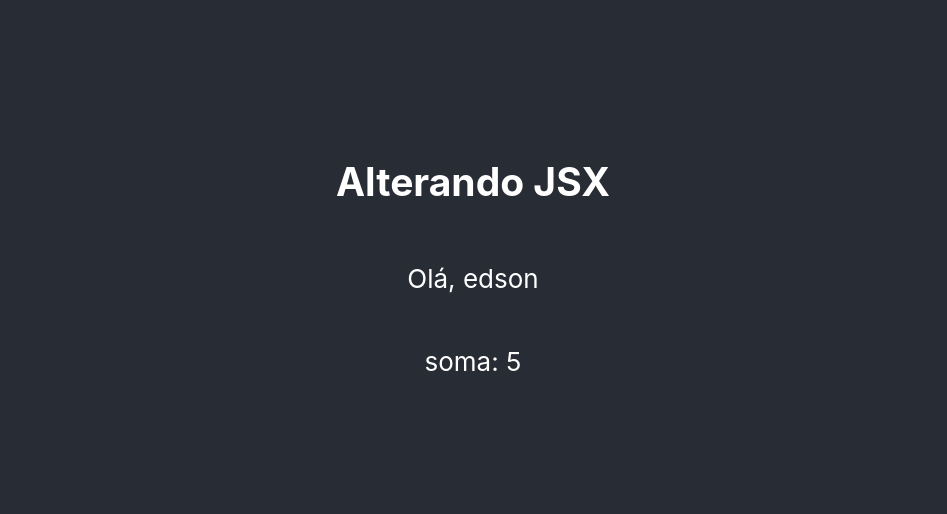
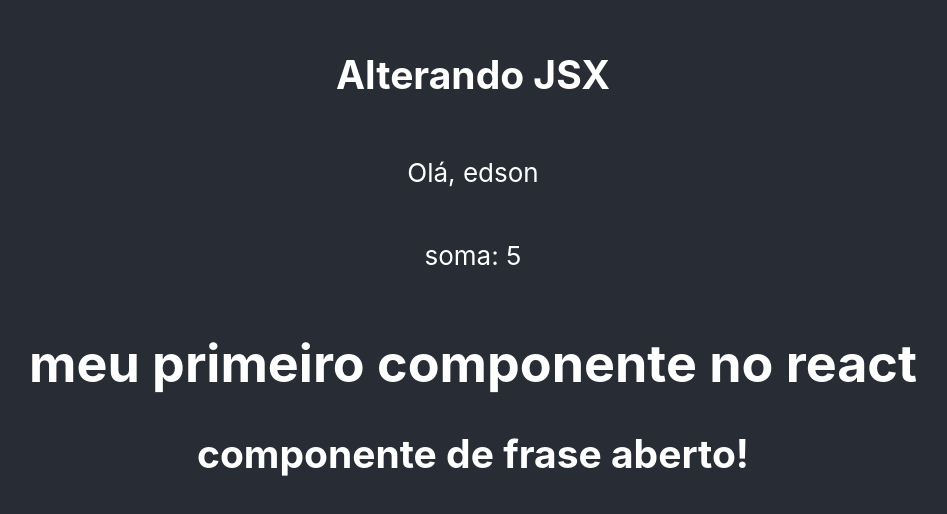
Before and after one commit to edsonmendz/Aprendendo-React-com-Matheus-Battisti, a React (Create React App) app: page / in a window 1280 px wide. Shown: the part 136-650 px from the top of the page, without its empty margins (167-1114 px from the left). Built offline with nearby package versions, Linux system fonts and the light colour scheme.

Commit message:
adicionando componentes em cascata

```diff
--- a/src/App.jsx
+++ b/src/App.jsx
@@ -1,4 +1,5 @@
 import './App.css';
+import HelloWorld from './componentes/HelloWorld'
 
 function App() {
 
@@ -15,6 +16,7 @@ function App() {
         <h2>Alterando JSX</h2>
         <p>Olá, {name}</p>
         <p>soma: {sum( 2, 3)}</p>
+        <HelloWorld />
       </header>
     </div>
   );
--- /dev/null
+++ b/src/componentes/Frase.jsx
@@ -0,0 +1,9 @@
+function Frase () {
+    return (
+        <div>
+            <h2>componente de frase aberto!</h2>
+        </div>
+    )
+}
+
+export default Frase
--- /dev/null
+++ b/src/componentes/HelloWorld.jsx
@@ -0,0 +1,14 @@
+import Frase from "./Frase"
+
+function HelloWorld() {
+
+
+    return (
+        <div>
+            <h1>meu primeiro componente no react</h1>
+            <Frase />
+        </div>
+    )
+}
+
+export default HelloWorld
```
